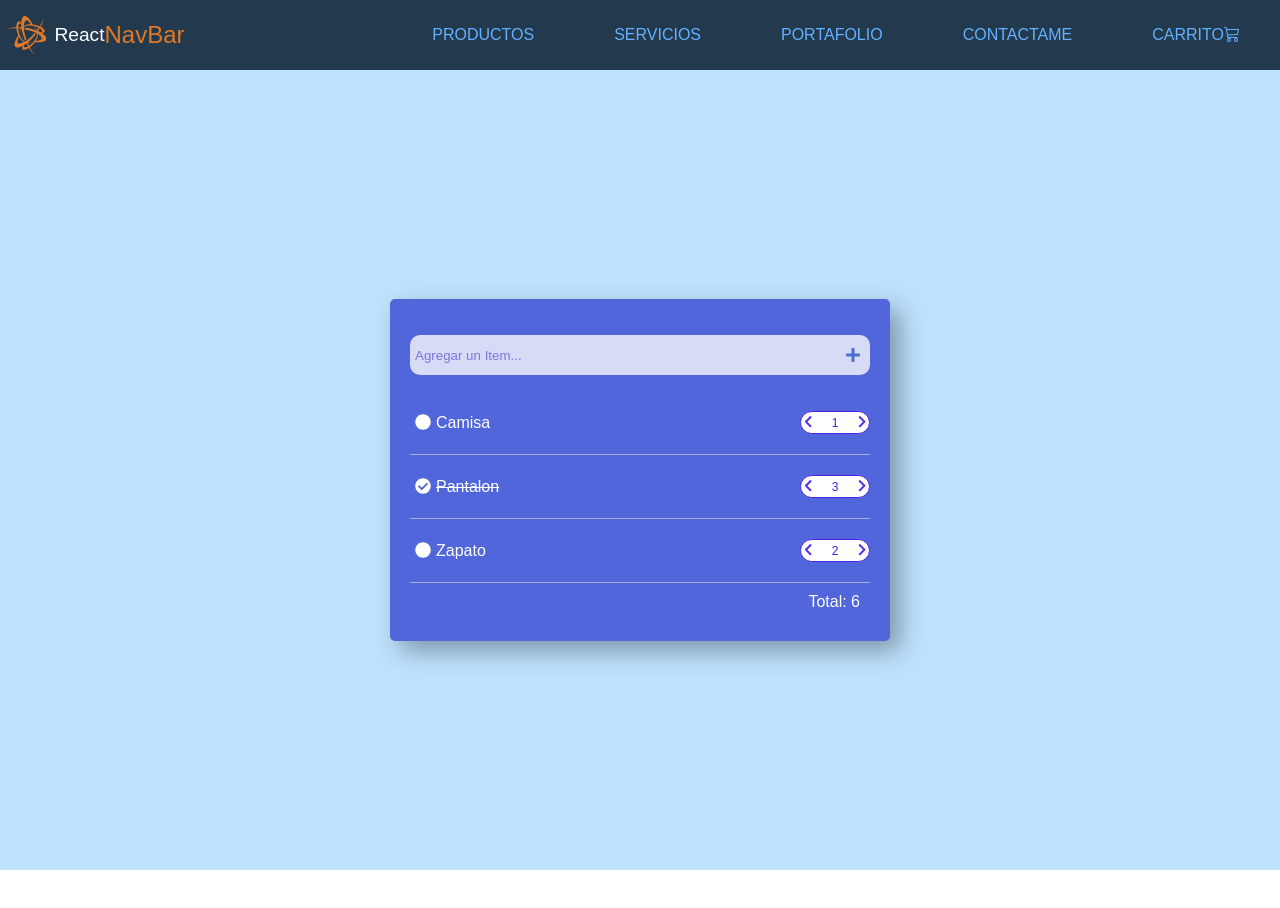
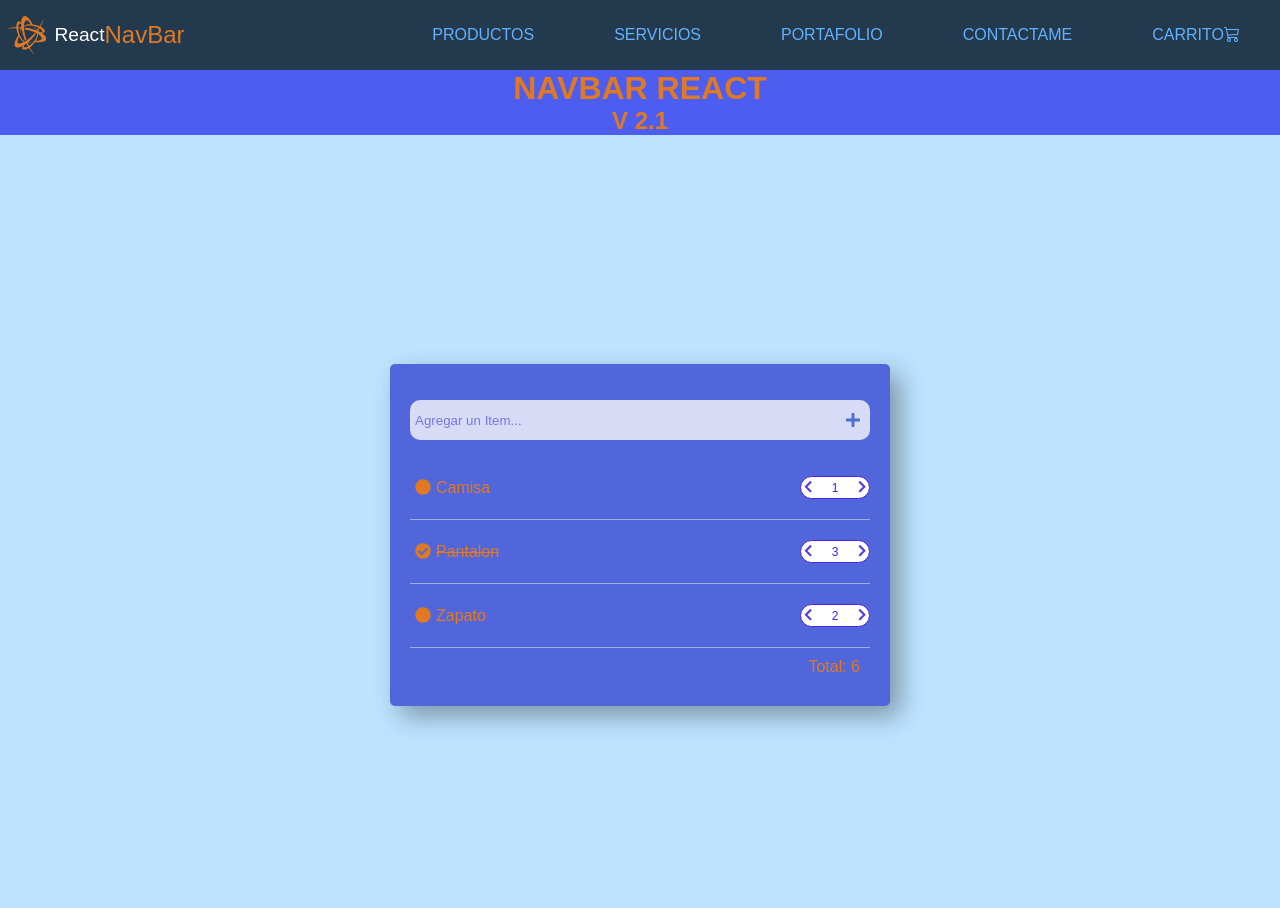
Before and after one commit to aibacetat/navbar, a React (Create React App) app in the folder navbar-responsive/: page / in a window 1280 px wide. Shown: the top 908 px of the page. Before the commit the page ends 870 px from the top, so only its background shows below. Built offline with nearby package versions, Linux system fonts and the light colour scheme.

Commit message:
proptype greetings
commit proptype

```diff
--- a/navbar-responsive/package.json
+++ b/navbar-responsive/package.json
@@ -9,6 +9,7 @@
     "@testing-library/jest-dom": "^5.14.1",
     "@testing-library/react": "^11.2.7",
     "@testing-library/user-event": "^12.8.3",
+    "prop-types": "^15.8.1",
     "react": "^17.0.2",
     "react-dom": "^17.0.2",
     "react-icons": "^4.2.0",
--- a/navbar-responsive/src/App.js
+++ b/navbar-responsive/src/App.js
@@ -1,11 +1,12 @@
 import Navbar from "./components/Navbar/Navbar";
 import ItemList from "./components/Navbar/ItemListContainer";
+import { GreetingsProptype } from "./components/Navbar/GreetingsProptype";
 
 function App() {
   return (
     <>
       <Navbar />
-
+      <GreetingsProptype title="NAVBAR REACT" subTitle="V 2.1"/>
       <ItemList />
     </>
   );
--- /dev/null
+++ b/navbar-responsive/src/components/Navbar/GreetingsProptype.jsx
@@ -0,0 +1,20 @@
+import PropTypes from 'prop-types';
+import './itemList.css';
+
+export const GreetingsProptype = ({ title, subTitle }) => {
+
+    //console.log(props);
+
+return (
+    <>
+        <h1>{ title }</h1>
+        {/* <code>{ JSON.stringify( newMessage ) } </code> */}
+        <h2>{ subTitle }</h2>
+    </>
+)
+}
+
+GreetingsProptype.propTypes = {
+    title: PropTypes.string.isRequired,
+    subTitle: PropTypes.string.isRequired,
+}
--- a/navbar-responsive/src/components/Navbar/Navbar.js
+++ b/navbar-responsive/src/components/Navbar/Navbar.js
@@ -14,8 +14,6 @@ import {
   FaBattleNet,
   FaBars,
   FaTimes,
-  FaHome,
-  FaUserAlt,
   FaBriefcase,
   FaGlasses,
   FaCartPlus,
--- a/navbar-responsive/src/components/Navbar/itemList.css
+++ b/navbar-responsive/src/components/Navbar/itemList.css
@@ -8,7 +8,7 @@
     margin: 0;
     padding: 0;
     font-family: sans-serif;
-    color: white;
+    color: #e07924;
   }
 
   .App {
@@ -135,3 +135,15 @@
   .completed {
     text-decoration: line-through;
   }
+
+  h1 {
+    display: flex;
+    justify-content: center;
+    background-color: #4d5def;
+  }
+
+  h2 {
+    display: flex;
+    justify-content: center;
+    background-color: #4d5def;
+  }
```
Also changed, not shown: 1 other file (tests, documents, lock files or other folders).
